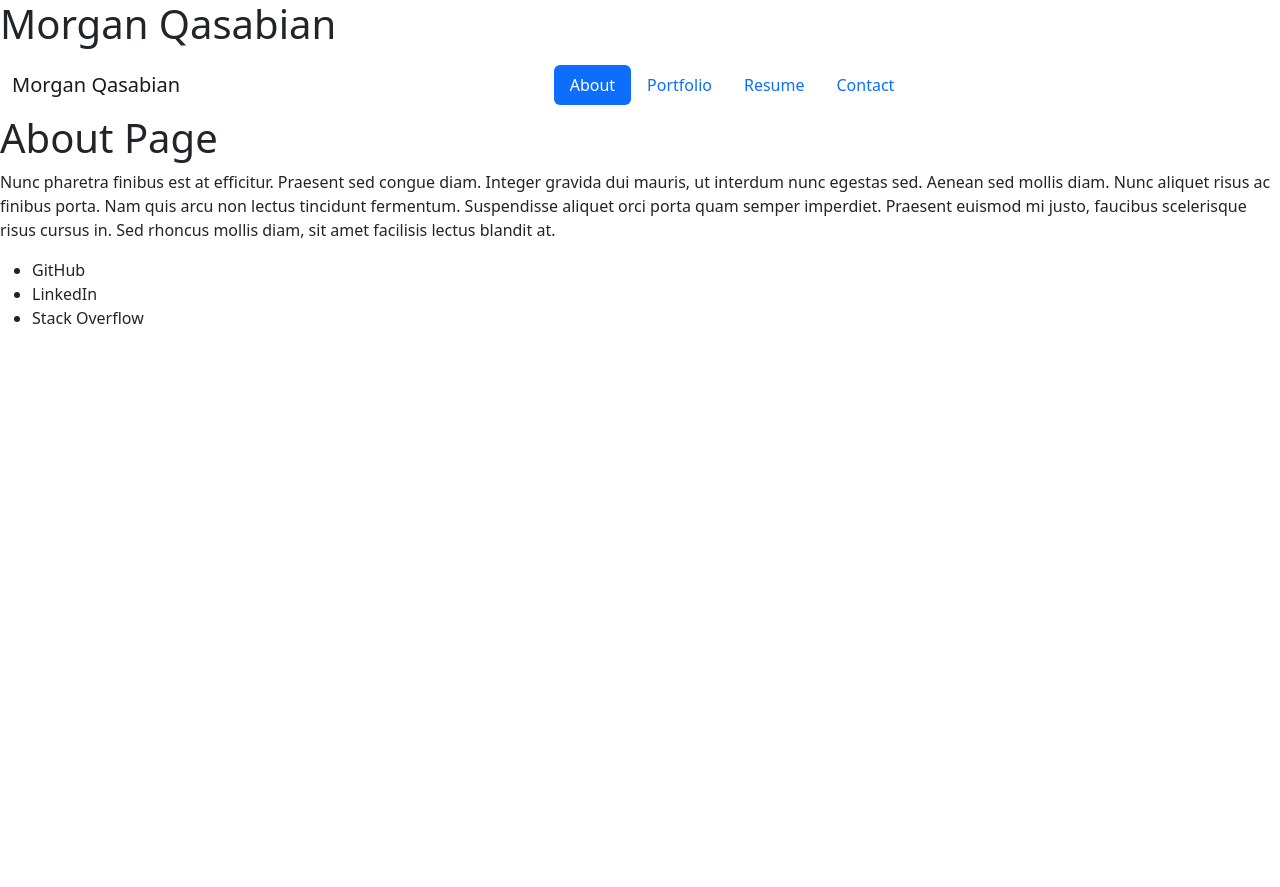
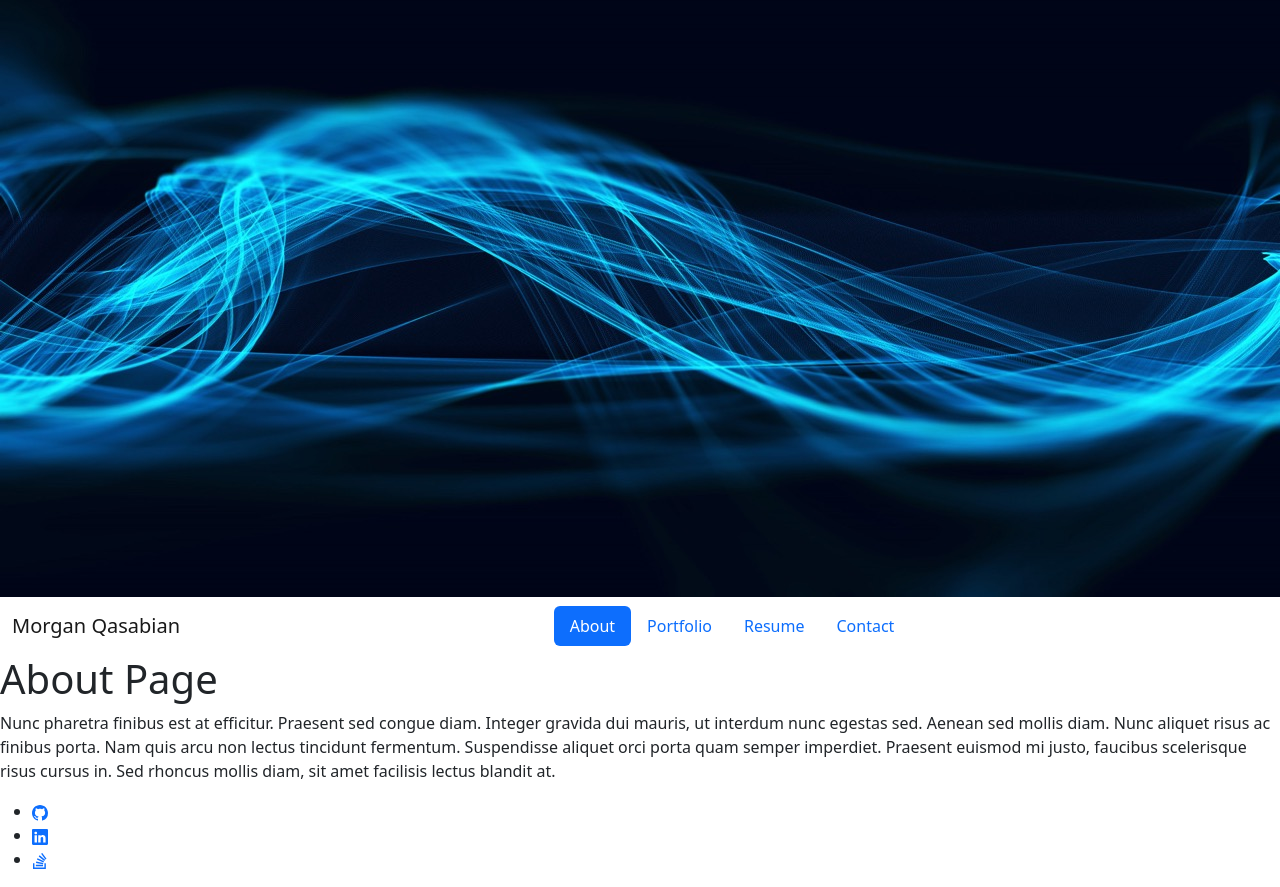
Before and after one commit to mqas1/react-portfolio, a React (Create React App) app in the folder react-portfolio/: page / in a window 1280 px wide. Before the commit the page ends 800 px from the top, so only its background shows below. Built offline with nearby package versions, Linux system fonts and the light colour scheme.

Commit message:
adds hero image to header

```diff
--- a/react-portfolio/src/components/Footer.js
+++ b/react-portfolio/src/components/Footer.js
@@ -1,12 +1,27 @@
 import React from "react";
+import { Github } from "react-bootstrap-icons";
+import { Linkedin } from "react-bootstrap-icons";
+import { StackOverflow } from "react-bootstrap-icons";
 
 function Footer () {
   return (
     <div>
       <ul>
-        <li>GitHub</li>
-        <li>LinkedIn</li>
-        <li>Stack Overflow</li>
+        <li key='icon-1'>
+          <a href='https://github.com/mqas1' target='_blank' rel="noreferrer">
+            <Github alt='GitHub icon with link to profile'/>
+          </a>
+        </li>
+        <li key ='icon-2'>
+          <a href='https://www.linkedin.com/in/morgan-qasabian-7692ba273/' target='_blank' rel='noreferrer'>
+            <Linkedin alt ='LinkedIn icon with link to profile'/>
+          </a>
+        </li>
+        <li key='icon-3'>
+          <a href='https://stackoverflow.com/users/20137587/mqas' target='_blank' rel='noreferrer'>
+          <StackOverflow alt='StackOverflow icon with link to profile'/>
+          </a>
+        </li>
       </ul>
     </div>
   );
--- a/react-portfolio/src/components/Header.js
+++ b/react-portfolio/src/components/Header.js
@@ -1,10 +1,11 @@
 import React from "react";
 import NavTabs from "./NavTabs";
+import headerImage from '../assets/images/Header.jpeg'
 
 function Header ({ currentPage, handlePageChange }) {
   return (
     <div>
-      <h1>Morgan Qasabian</h1>
+      <img src={headerImage} alt='blue fractal wave' />
       <NavTabs currentPage={currentPage} handlePageChange={handlePageChange}/>
     </div>
   );
--- a/react-portfolio/src/components/pages/Contact.js
+++ b/react-portfolio/src/components/pages/Contact.js
@@ -16,8 +16,6 @@ function Contact () {
     const inputValue = target.value;
 
     // Based on the input type, we set the state of either email, username, and message
-
-
     if (inputType === 'email') {
       setEmail(inputValue);
     } else if (inputType === 'userName') {
@@ -25,7 +23,6 @@ function Contact () {
     } else {
       setMessage(inputValue);
     }
-
   };
 
   const handleFormFocus = (e) => {
--- a/react-portfolio/src/components/pages/Portfolio.js
+++ b/react-portfolio/src/components/pages/Portfolio.js
@@ -10,13 +10,13 @@ function Portfolio ({ projects }) {
           <div className='card d-flex' key={project.id} style={ { width: '400px' } }>
             <img src={project.image} alt={`project ${project.id}-${project.title}`} />
             <div className='card-body d-flex-inline'>
-              <a className='card-title h5' href={project.link} target="_blank" rel="noreferrer">
+              <a className='card-title h5' href={project.link} target='_blank' rel='noreferrer'>
                 {project.title}
               </a>
               <p className='h6'>
                 {project.technologies}
               </p>
-              <a href={project.github} target="_blank" rel="noreferrer">
+              <a href={project.github} target='_blank' rel='noreferrer'>
                 <Github />
               </a>
             </div>
```
Also changed, not shown: react-portfolio/src/assets/images/CityFinder2.jpeg (deleted), react-portfolio/src/assets/images/Header.jpeg (added).
